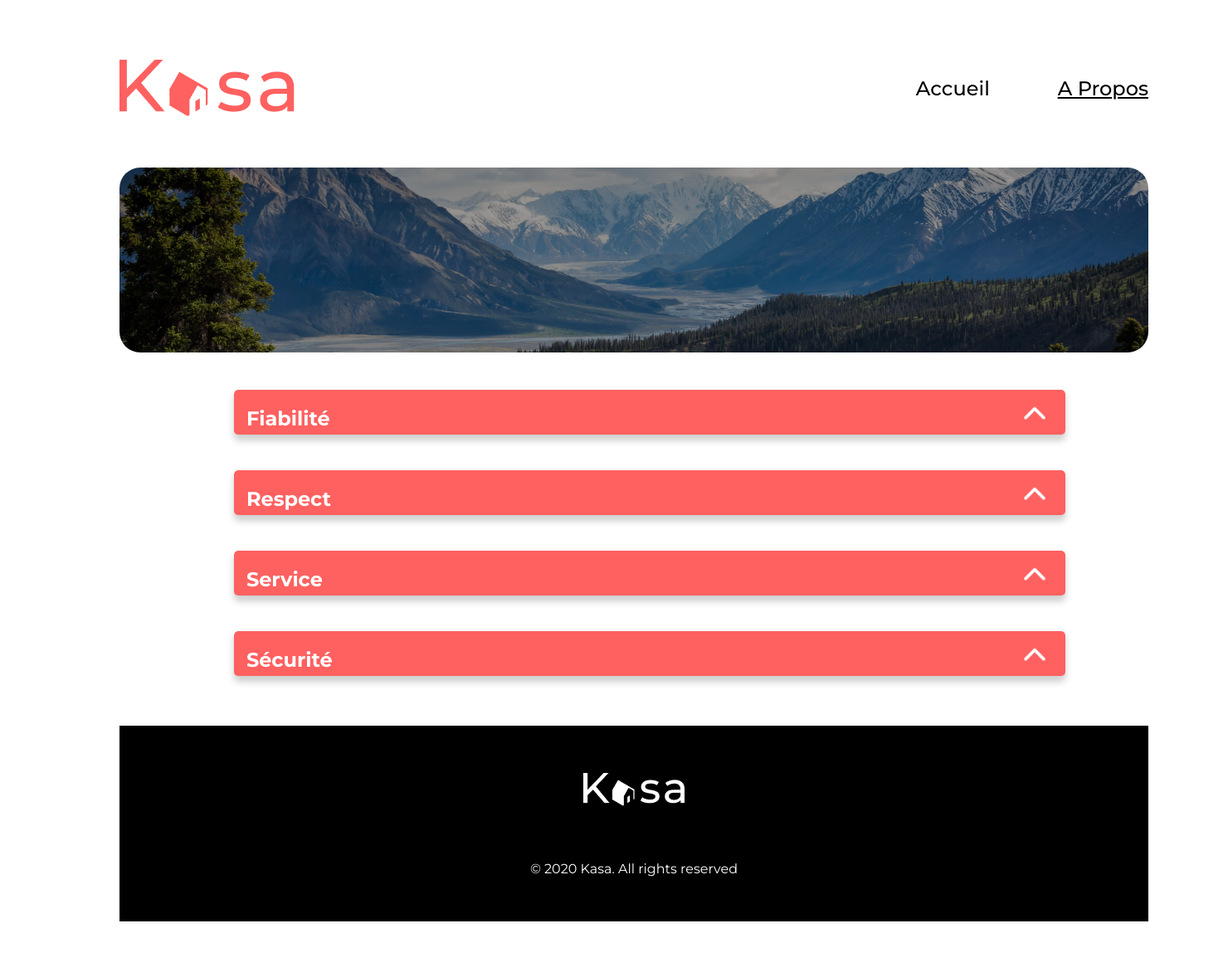
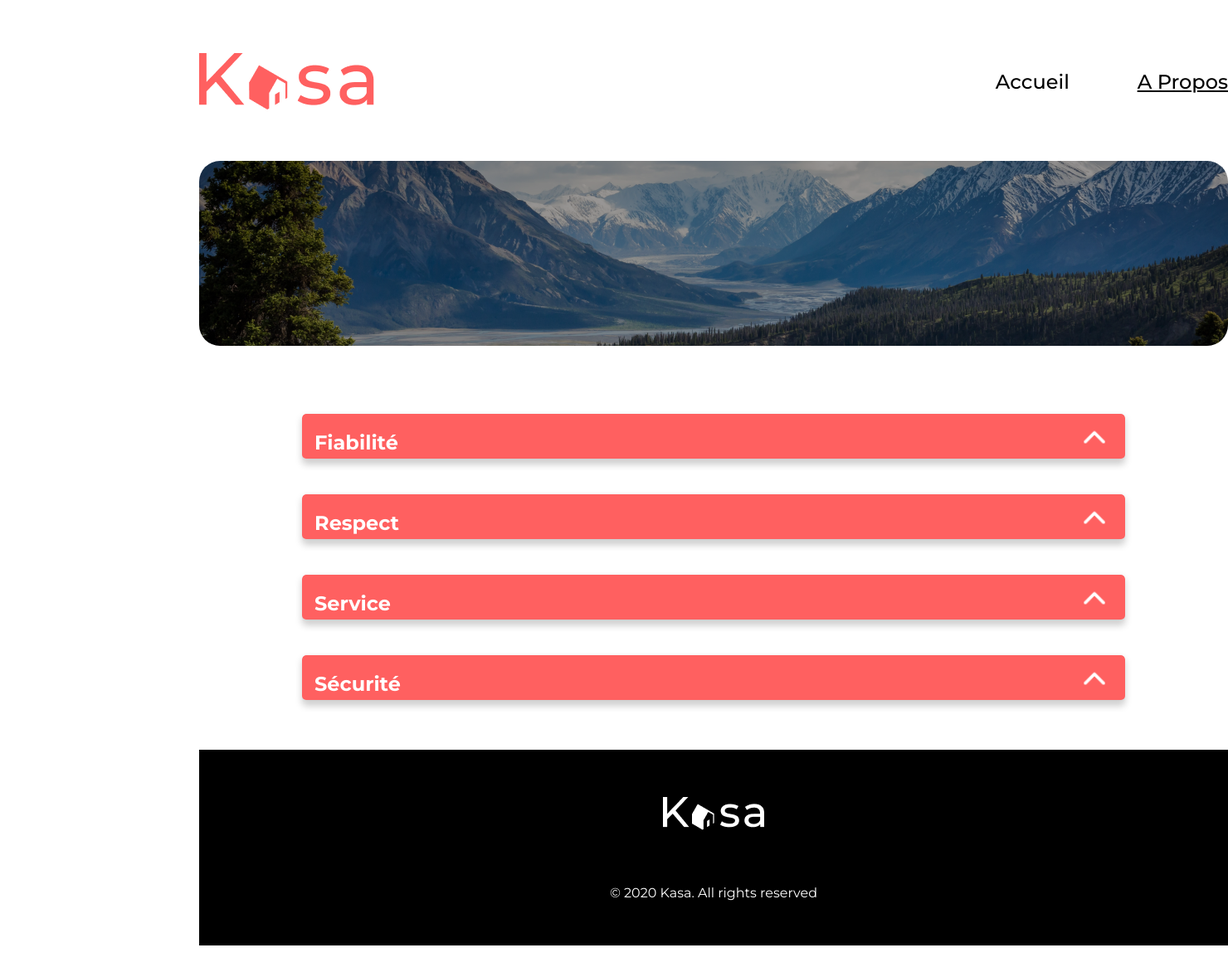
Before and after one commit to cyrelh/P6_React_Kasa, a React (Vite) app in the folder Kasa/: page /about in a window 1280 px wide. Shown: the whole page at 83% size, 1480 px wide, since content can reach past the window. Before the commit the page ends 1111 px from the top, so only its background shows below. Built offline with nearby package versions, Linux system fonts and the light colour scheme.

Commit message:
Correction de tous les défauts de marges en styles scss

```diff
--- a/Kasa/src/components/Rating.jsx
+++ b/Kasa/src/components/Rating.jsx
@@ -3,16 +3,21 @@ import React from 'react'
 import ActiveStar from '../assets/star-active.png'
 import InactiveStar from '../assets/star-inactive.png'
 
-function Rating({rate}) {
+function Rating({rate}) { //prop rate utilisée pour savoir quelle image d'étoile (active ou inactive) doit être affichée en fonction de la note attribuée
   const panel = [
     1,2,3,4,5
   ]
   return (
     <div>
-      {panel.map((panelNumber) =>
-            rate >= panelNumber ? (<img key={`rating-${panelNumber.toString()}`}
+      {panel.map((panelNumber) =>  // on utilise méthode map() sur le tableau panel
+      //prop rate utilisée à l'intérieur de la fonction de mapping de panel.map() pour comparer chaque élément du tableau panel à la valeur de rate
+      //panelNumber représente chaque élément du tableau, c'est-à-dire les chiffres 1, 2, 3, 4 et 5
+            rate >= panelNumber ? (<img key={`rating-${panelNumber.toString()}`}  //si rate >= valeur panelNumber alors note est >= à cette étoile spécifique
+            // Alors on affiche l'image de l'étoile active (ActiveStar)
             src={ActiveStar} alt="activestar" className="activestar"/>) : (<img key={`rating-${panelNumber.toString()}`}
             src={InactiveStar} alt="inactivestar" className="inactivestar"/>)
+            //Sinon, rate est < valeur panelNumber, alors note est < à cette étoile spécifique
+            //Alors, on affiche l'image de l'étoile inactive (InactiveStar)
             )}
     </div>
   )
--- a/Kasa/src/pages/ApartmentPage.jsx
+++ b/Kasa/src/pages/ApartmentPage.jsx
@@ -22,7 +22,7 @@ function ApartmentPage() {
         .then((data) => {  // Une fois les données récupérées
           let log = data.find(l => l.id === id) // Trouve l'objet logement correspondant à l'ID extrait de l'URL
           console.log(log)
-          setLogement(log) //Met à jour l'état logement avec les données trouvées à l'aide de setLogement(log)
+          setLogement(log) //Met à jour l'état logement avec les données trouvées via setLogement(log)
         })
         .catch((error) => console.error(error)) // Gère les erreurs de requête
     },[id]); // Déclenche l'effet uniquement lorsque l'ID change
--- a/Kasa/src/styles/ApartmentPage.scss
+++ b/Kasa/src/styles/ApartmentPage.scss
@@ -4,21 +4,21 @@
     margin: 2% 8% 2% 7%;
 }
 
-.conteneur-scss {
-    width: 100%;
-    margin-right: 4%;
-    margin-left: 4%;
-    height: 415px;
-}
+// .conteneur-scss {
+//     width: 100%;
+//     margin-right: 4%;
+//     margin-left: 4%;
+//     height: 415px;
+// }
 
 .slide-scss {
-    width: 98%;
-    height: 100%;
+    width: 1240px;
+    height: 415px;
     border-radius: 25px;
     background-position: center;
     background-size: cover;
     background-position-y: 20%;
-    margin: 2% 8% 2% 7%;
+    margin: 2% 0% 2% 0%;
 
 }
 
@@ -41,7 +41,7 @@
     position: absolute;
     top: 50%;
     transform: translate(0, -50%);
-    left: 100px;
+    left: 0px;
     color: #FFF;
     z-index: 1;
     cursor: pointer;
@@ -51,7 +51,7 @@
     position: absolute;
     top: 50%;
     transform: translate(0, -50%);
-    right: -30px;
+    right: 0px;
     color: #FFF;
     z-index: 1;
     cursor: pointer;
@@ -63,7 +63,7 @@ main {
 }
 
 .title-location-tags {
-    margin: 2% 8% 2% 7%;
+    margin-top: 2%;
 }
 
 .title {
@@ -71,8 +71,9 @@ main {
     align-items: center;
     h2 {
         color: #FF6060;
-        font-weight: 600;
-        font-size: 1.6rem;
+        font-weight: 500;
+        font-size: 36px;
+        margin-bottom: 0;
     }
 }
 
@@ -81,14 +82,15 @@ main {
     p {
         color: #000;
         font-weight: 500;
-        font-size: 1rem;
+        font-size: 18px;
+        margin-top: 0;
     }
 }
 
 .tags {
     display: flex;
-    margin-top: 5%;
-    flex-wrap: wrap;
+    // margin-top: 5%;
+    flex-wrap: nowrap;
 }
 
 .tag {
@@ -108,7 +110,7 @@ main {
 
 .host-name-picture {
     display: flex;
-    justify-content: space-between;
+    justify-content: space-evenly;
 }
 
 .host-name {
@@ -137,7 +139,7 @@ main {
 .rating {
     margin: 4% 4% 1% 12%;
     display: flex;
-    justify-content: space-between;
+    justify-content: space-evenly;
     img {
         margin-left: -5%;
     }
@@ -145,5 +147,7 @@ main {
 
 .description-equipements {
     display: flex;
-    margin: 2% -4% 2% 12%;
+    // justify-content: space-between;
+    // align-items: center;
+    gap: 5rem;
 }
--- a/Kasa/src/styles/Banner.scss
+++ b/Kasa/src/styles/Banner.scss
@@ -2,7 +2,7 @@
     display: flex;
     justify-content: center;
     border-radius: 25px;
-    margin: 5% 2% 2% 10%;
+    margin: 5% 0% 5% 0%;
     height: 223px;
     position: relative;
     width: 1240px;
--- a/Kasa/src/styles/Collapse.scss
+++ b/Kasa/src/styles/Collapse.scss
@@ -1,6 +1,6 @@
 .all-collapse{
-    margin-left: 5%;
-    margin-right: 1%;
+    // margin-left: 5%;
+    // margin-right: 1%;
     width: 80%;
 }
 
@@ -25,7 +25,7 @@
 .conteneur-collapse{
     display: grid;
     justify-items: center;
-    margin: 2% -10% 3% 9%;
+    margin: 3% 0% 3% 0%;
 
 }
 
@@ -81,5 +81,5 @@
 
 .show{
     opacity: 1; /* Changement d'opacité pour rendre visible le contenu */
-    max-height: 200px; /* Valeur maximale de la hauteur, ajustez selon vos besoins */
+    max-height: 200px; /* Valeur maximale de la hauteur*/
   }
--- a/Kasa/src/styles/ErrorPage.scss
+++ b/Kasa/src/styles/ErrorPage.scss
@@ -13,7 +13,7 @@ body {
 .error{
     color: #FF6060;
     height: 500px;
-    margin-left: 10%;
+    // margin-left: 10%;
 
 }
 
@@ -47,6 +47,6 @@ body {
 
 }
 
-main {
-    margin-left: 10%;
-}
+// main {
+//     margin-left: 10%;
+// }
--- a/Kasa/src/styles/Footer.scss
+++ b/Kasa/src/styles/Footer.scss
@@ -7,8 +7,8 @@ footer{
     width: 100%;
     background-color: #000000;
     margin-top: 3%;
-    flex-grow: 1;
-    margin-left: 10%;
+    // flex-grow: 1;
+    // margin-left: 10%;
 
 }
 
--- a/Kasa/src/styles/Header.scss
+++ b/Kasa/src/styles/Header.scss
@@ -1,8 +1,6 @@
 header{
     width: 1240px;
-    margin-left: 10%;
-    margin-right: 10%;
-
+    // margin-left: 10%;
 
 }
 
--- a/Kasa/src/styles/main.scss
+++ b/Kasa/src/styles/main.scss
@@ -3,8 +3,10 @@ body {
   display: flex;
   // flex-direction: column;
   // width: 1440px;
-  justify-content: center;
-  max-width: 1258px;
-  padding-top: 40px;
-  margin: 0 15%;
+  // justify-content: center;
+  // max-width: 1440px;
+  // padding-top: 40px;
+  // margin: 0 15%;
+  padding: 2rem 3rem;
+  min-height: 70vh;
 }
```
